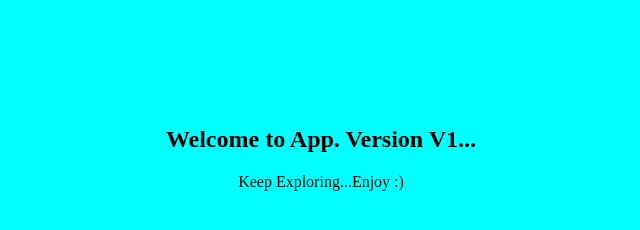
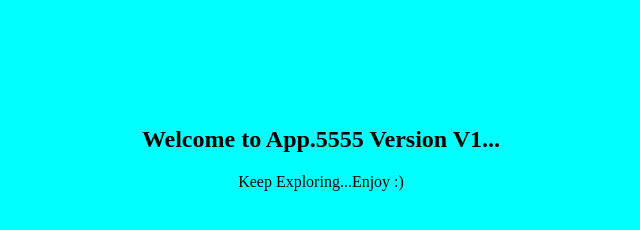
Before and after one commit to 4pawan/dockerSample, a plain HTML site: page index.html in a window 1280 px wide. Shown: the whole page, without its empty margins (319-959 px from the left). Drawn offline with Linux system fonts and the light colour scheme.

Commit message:
Update index.html

```diff
--- a/index.html
+++ b/index.html
@@ -8,7 +8,7 @@
 </head>
 <body style="background-color: aqua;">
        <div style=" margin-top: 10%; text-align: center;">
-           <h2>Welcome to App. Version V1...</h2>
+           <h2>Welcome to App.5555 Version V1...</h2>
            <p>Keep Exploring...Enjoy :) </p>
        </div>
 </body>
```
